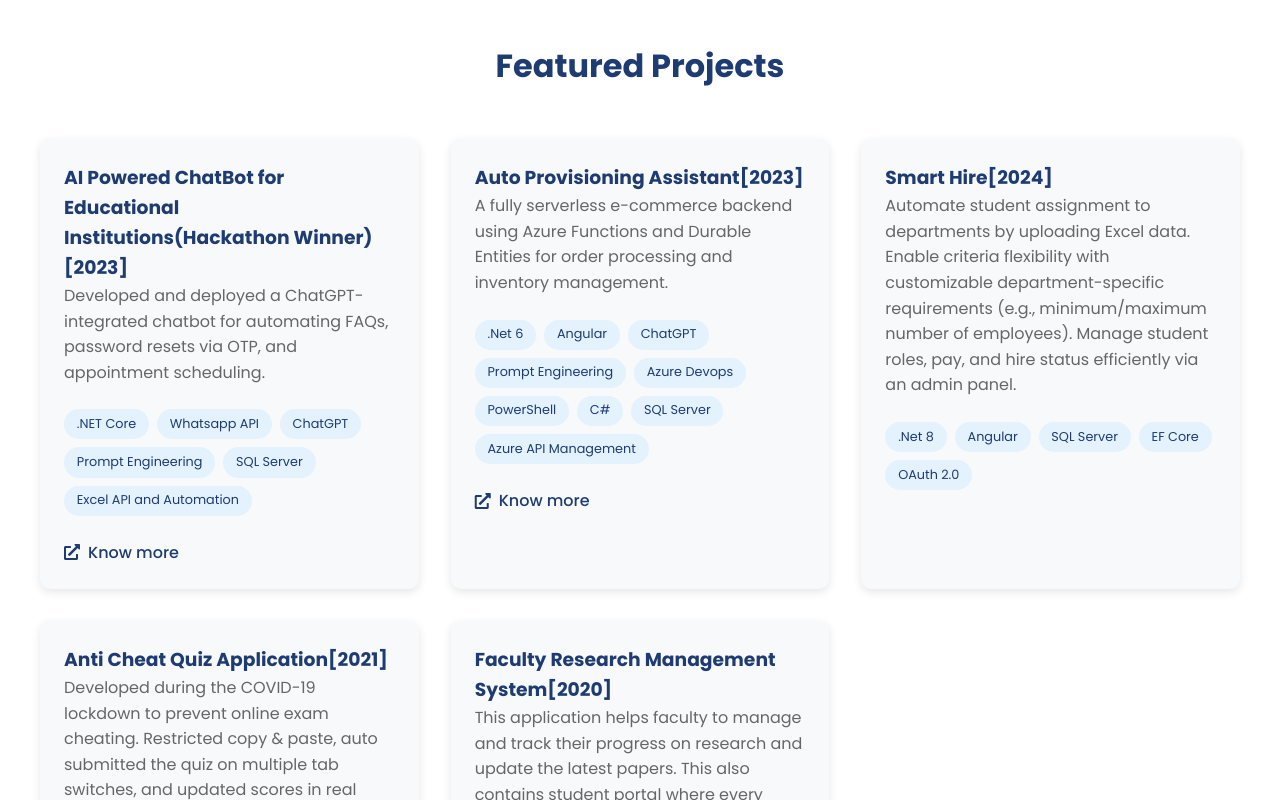
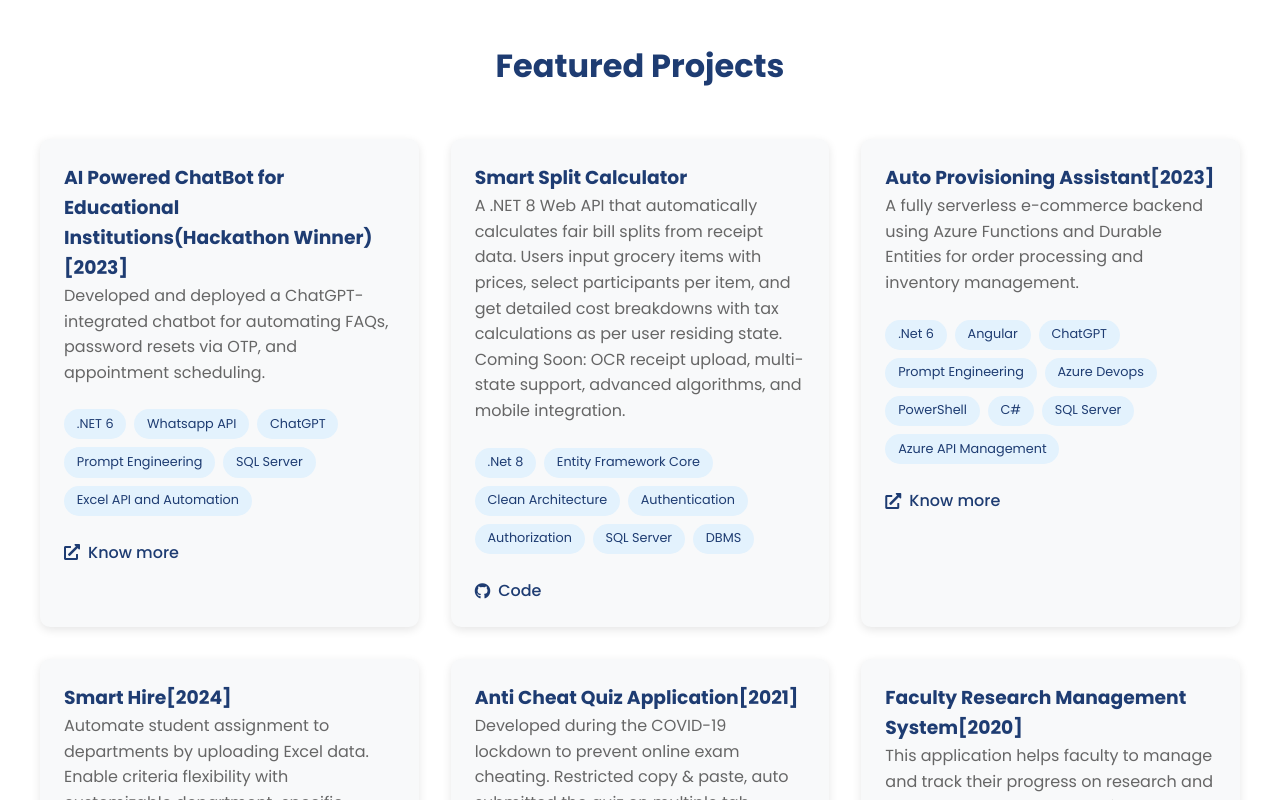
Before and after one commit to charantejkilari/portfolio, an Angular app: page / in a window 1280 px wide. Shown: the part 3140-3940 px from the top of the page. Built offline with nearby package versions, Linux system fonts and the light colour scheme.

Commit message:
edited projects

```diff
--- a/src/app/project/project.component.ts
+++ b/src/app/project/project.component.ts
@@ -14,22 +14,30 @@ export class ProjectsComponent {
     {
       title: 'AI Powered ChatBot for Educational Institutions(Hackathon Winner)[2023]',
       description: 'Developed and deployed a ChatGPT-integrated chatbot for automating FAQs, password resets via OTP, and appointment scheduling.',
-      technologies: ['.NET Core', 'Whatsapp API', 'ChatGPT', 'Prompt Engineering', 'SQL Server', 'Excel API and Automation'],
+      technologies: ['.NET 6', 'Whatsapp API', 'ChatGPT', 'Prompt Engineering', 'SQL Server', 'Excel API and Automation'],
       // image: 'assets/project1.jpg',
       demoLink: 'https://lnkd.in/gjV5T53R',
     },
+    {
+      title: 'Smart Split Calculator',
+      description: 'A .NET 8 Web API that automatically calculates fair bill splits from receipt data. Users input grocery items with prices, select participants per item, and get detailed cost breakdowns with tax calculations as per user residing state. Coming Soon: OCR receipt upload, multi-state support, advanced algorithms, and mobile integration.',
+      technologies: ['.Net 8', 'Entity Framework Core', 'Clean Architecture', 'Authentication', 'Authorization', 'SQL Server', 'DBMS'],
+      // image: 'assets/project2.jpg',
+      codeLink: 'https://github.com/charantejkilari/SmartSplitCalculator/'    },
     {
       title: 'Auto Provisioning Assistant[2023]',
       description: 'A fully serverless e-commerce backend using Azure Functions and Durable Entities for order processing and inventory management.',
       technologies: ['.Net 6', 'Angular', 'ChatGPT' , 'Prompt Engineering', 'Azure Devops', 'PowerShell', 'C#', 'SQL Server', 'Azure API Management'],
       // image: 'assets/project2.jpg',
-      demoLink: 'https://www.linkedin.com/posts/charantejakilari_pwcindia-onecloud-ai-activity-7072465365384978433-fWt3?utm_source=share&utm_medium=member_desktop&rcm=ACoAADJx-3UBIh7bF4ODsb2yGLnvKnEIWrDKgfc'
+      demoLink: 'https://www.linkedin.com/posts/charantejakilari_pwcindia-onecloud-ai-activity-7072465365384978433-fWt3?utm_source=share&utm_medium=member_desktop&rcm=ACoAADJx-3UBIh7bF4ODsb2yGLnvKnEIWrDKgfc',
+      codeLink: ''
     },
     {
       title: 'Smart Hire[2024]',
       description: 'Automate student assignment to departments by uploading Excel data. Enable criteria flexibility with customizable department-specific requirements (e.g., minimum/maximum number of employees). Manage student roles, pay, and hire status efficiently via an admin panel.',
       technologies: ['.Net 8', 'Angular', 'SQL Server', 'EF Core', 'OAuth 2.0'],
       image: 'assets/project3.jpg',
+      codeLink: 'https://github.com/charantejkilari/SmartHire/'
     },
     {
       title: 'Anti Cheat Quiz Application[2021]',
```
